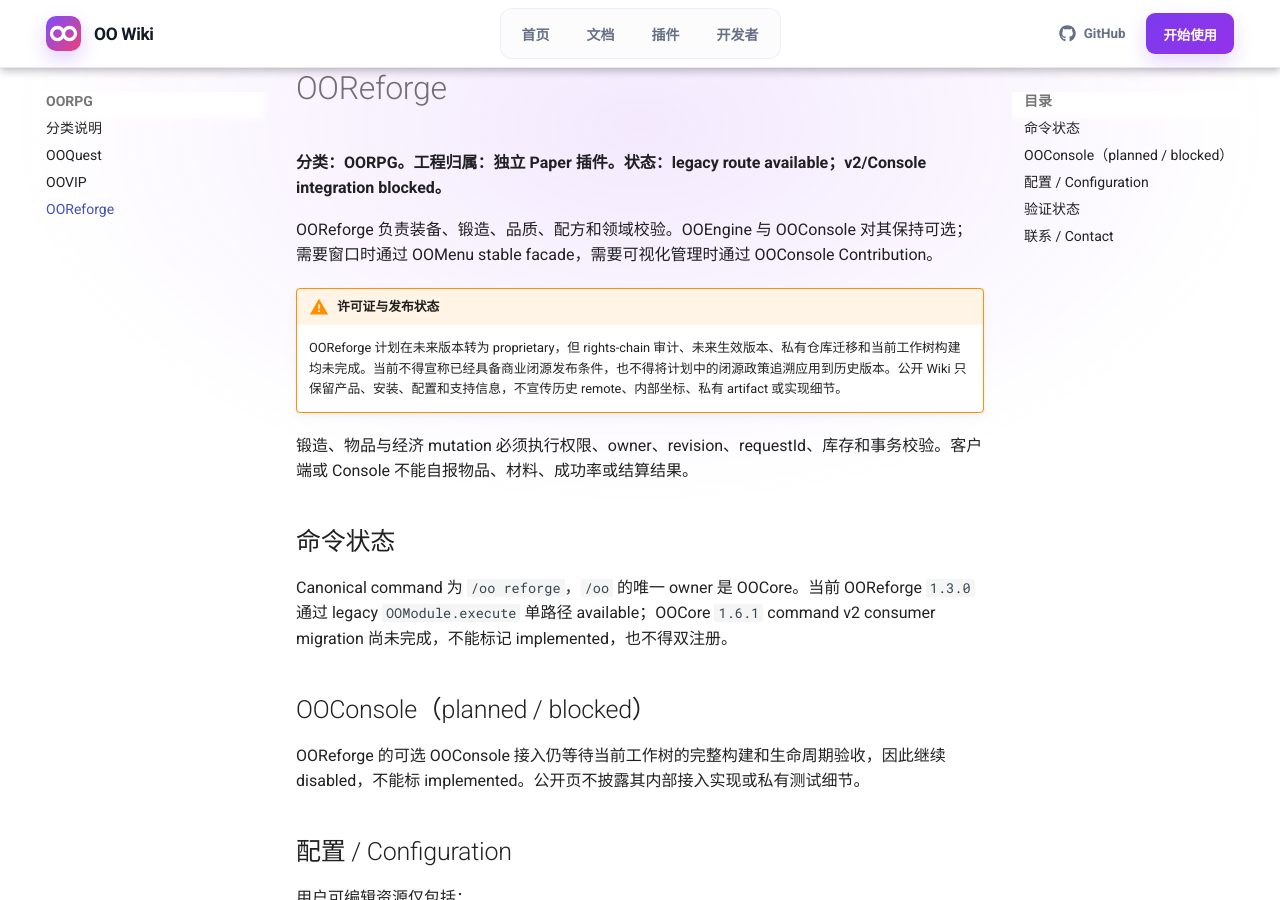
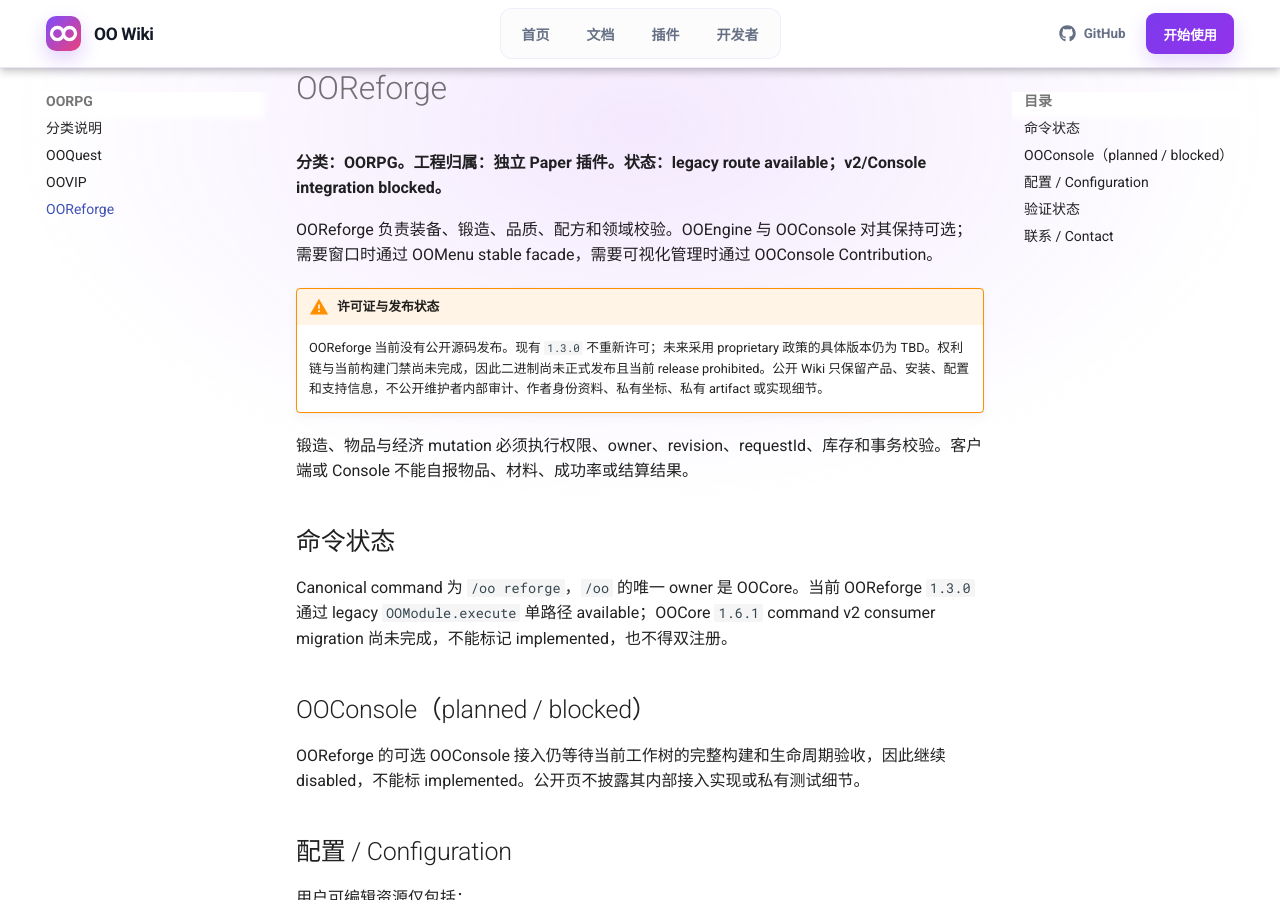
Before and after one commit to Meowopia/OOWiki, an MkDocs documentation site: the page built from docs/oorpg/ooreforge.md, in a window 1280 px wide and 900 px high. Built offline with MkDocs 1.6.1 and Material for MkDocs 9.7.7, drawn with Linux system fonts in a browser that asks for light colours; comment, search, counter and statistics services are not loaded.

Commit message:
docs: finalize OOReforge release prohibition

```diff
--- a/docs/oorpg/ooreforge.md
+++ b/docs/oorpg/ooreforge.md
@@ -5,7 +5,7 @@
 OOReforge 负责装备、锻造、品质、配方和领域校验。OOEngine 与 OOConsole 对其保持可选；需要窗口时通过 OOMenu stable facade，需要可视化管理时通过 OOConsole Contribution。
 
 !!! warning "许可证与发布状态"
-    OOReforge 计划在未来版本转为 proprietary，但 rights-chain 审计、未来生效版本、私有仓库迁移和当前工作树构建均未完成。当前不得宣称已经具备商业闭源发布条件，也不得将计划中的闭源政策追溯应用到历史版本。公开 Wiki 只保留产品、安装、配置和支持信息，不宣传历史 remote、内部坐标、私有 artifact 或实现细节。
+    OOReforge 当前没有公开源码发布。现有 `1.3.0` 不重新许可；未来采用 proprietary 政策的具体版本仍为 TBD。权利链与当前构建门禁尚未完成，因此二进制尚未正式发布且当前 release prohibited。公开 Wiki 只保留产品、安装、配置和支持信息，不公开维护者内部审计、作者身份资料、私有坐标、私有 artifact 或实现细节。
 
 锻造、物品与经济 mutation 必须执行权限、owner、revision、requestId、库存和事务校验。客户端或 Console 不能自报物品、材料、成功率或结算结果。
 
```
